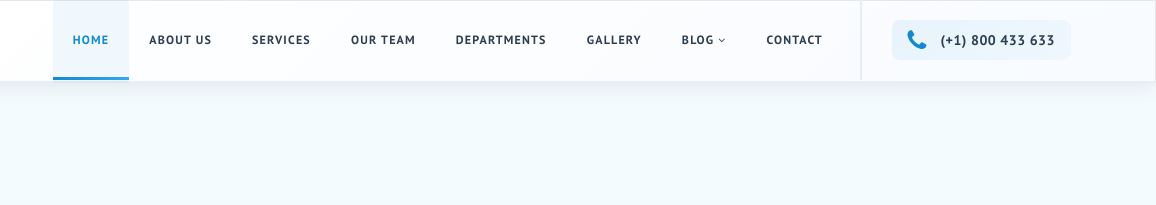
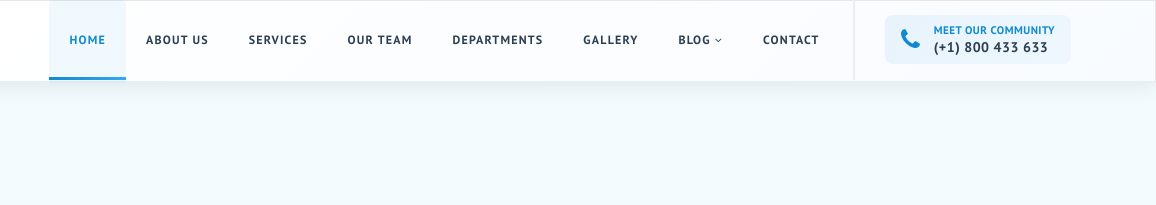
Before and after one commit to Sahirullah/maxi-health, a plain HTML site: page index.html in a window 1280 px wide. Shown: the top 205 px of the page, 124-1280 px from the left. Drawn offline with Linux system fonts and the light colour scheme; some packages are replaced by stand-ins of ours.

Commit message:
updating

```diff
--- a/index.html
+++ b/index.html
@@ -122,7 +122,10 @@
 						<div class="navbar-right header-contact-info">
 							<div class="phone-header">
 								<i class="fa fa-phone"></i>
-								<span class="phone-number">(+1) 800 433 633</span>
+								<div class="phone-details">
+									<span class="community-text">Meet Our Community</span>
+									<span class="phone-number">(+1) 800 433 633</span>
+								</div>
 							</div>
 						</div>
 					</div>
--- a/style.css
+++ b/style.css
@@ -349,6 +349,20 @@ ul {
 	transition: all 0.3s ease;
 }
 
+.phone-header .phone-details {
+	display: flex;
+	flex-direction: column;
+	line-height: 1.3;
+}
+
+.phone-header .community-text {
+	font-size: 11px;
+	color: #0f89d1;
+	font-weight: 600;
+	text-transform: uppercase;
+	letter-spacing: 0.5px;
+}
+
 .phone-header:hover {
 	background: linear-gradient(135deg, rgba(15, 137, 209, 0.15) 0%, rgba(51, 169, 238, 0.1) 100%);
 	transform: translateY(-2px);
```
Also changed, not shown: contact-us.html (+11 -1 lines).
